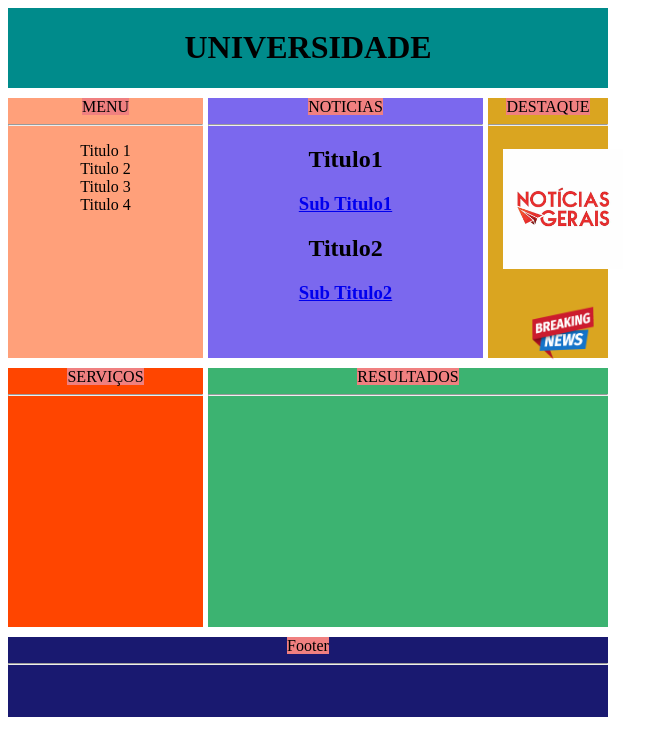
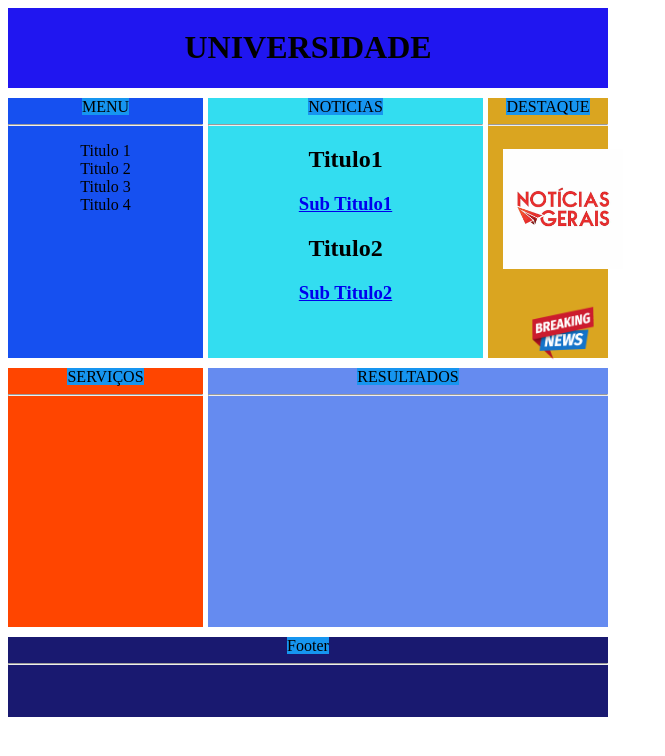
Before and after one commit to ulian18TIC18/HTML_FrontEnd, a plain HTML site: page FEB-P002/index.html in a window 1280 px wide. Shown: the whole page, without its empty margins (0-665 px from the left). Drawn offline with Linux system fonts and the light colour scheme.

Commit message:
Add files via upload

```diff
--- a/FEB-P002/style.css
+++ b/FEB-P002/style.css
@@ -13,21 +13,21 @@
 }
 
 span {
-    background-color: lightcoral;
+    background-color: #1695F0;
 }
 
 header {
-    background-color: darkcyan;
+    background-color: #2016F0;
     grid-column: 1 / -1;
 }
 
 nav {
-    background-color: lightsalmon;
+    background-color: #1650F0;
     grid-row: 2 / 5;
 }
 
 .noticias {
-    background-color: mediumslateblue;
+    background-color: #33DDF0;
     grid-row: 2 / 5;
 }
 
@@ -54,7 +54,7 @@ nav {
 
 .resultados {
     width: 400px;
-    background-color: mediumseagreen;
+    background-color: #658BF0;
     grid-column: 2 / -1;
     grid-row: 5 / 8;
 }
@@ -115,13 +115,13 @@ footer {
     }
 
     .resultados {
-        background-color: mediumseagreen;
+        background-color: rgb(23, 151, 80);
         grid-row: 11 / 13;
         grid-column: 1;
     }
 
     footer {
-        background-color: midnightblue;
+        background-color: rgb(177, 177, 212);
         grid-row: 13 / 14;
         grid-column: 1;
     }
```
